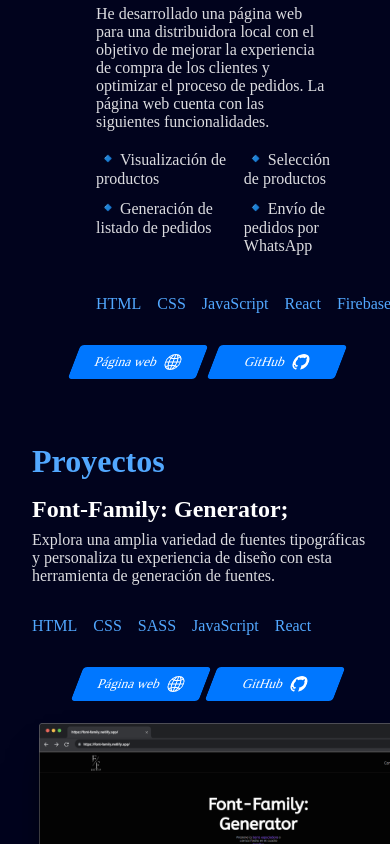
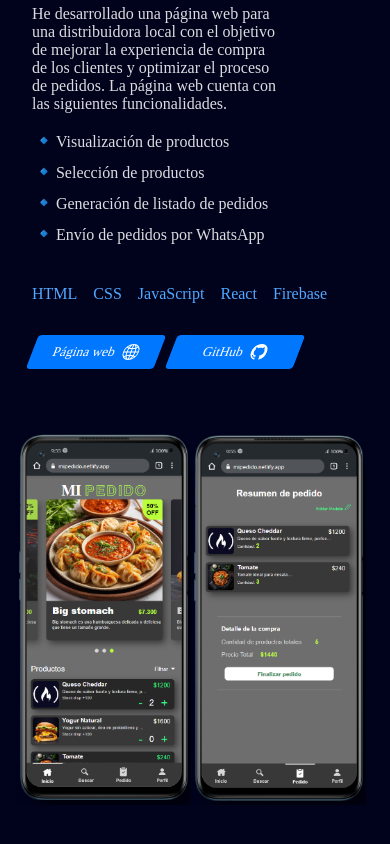
Before and after one commit to stivcode21/Colaboracion-Portafolio, a React (Vite) app: page / in a window 390 px wide. Shown: the part 1340-2184 px from the top of the page. Built offline with nearby package versions, Linux system fonts and the light colour scheme.

Commit message:
agregandole la experiencia laboral

```diff
--- a/src/components/experiencia/Experiencia.jsx
+++ b/src/components/experiencia/Experiencia.jsx
@@ -16,7 +16,8 @@ export const Experiencia = () => {
       tags: ["HTML", "CSS", "JavaScript", "React", "Firebase"],
       link: "https://mipedido.netlify.app/",
       gitHub: "https://github.com/Alan-Ribeca/Mi-Pedido",
-      video: "",
+      img: "./img/imgExpe.png",
+      imgDos: "./img/imgExpePe.png",
     },
   ];
 
@@ -25,7 +26,16 @@ export const Experiencia = () => {
       <div className="experienciaContainer">
         <h2 className="title">Experiencia laboral</h2>
         {experiencia.map(
-          ({ title, description, funciones, tags, link, gitHub, video }) => (
+          ({
+            title,
+            description,
+            funciones,
+            tags,
+            link,
+            gitHub,
+            img,
+            imgDos,
+          }) => (
             <div className="experienciaItem" key={title}>
               <h3 className="titleProyect">{title}</h3>
               <p className="descrip">{description}</p>
@@ -83,6 +93,10 @@ export const Experiencia = () => {
                   </button>
                 </a>
               </div>
+              <div className="containerImg">
+                <img src={img} alt="img del proyecto" />
+                <img src={imgDos} alt="img del proyecto" />
+              </div>
             </div>
           )
         )}
--- a/src/components/experiencia/experiencia.scss
+++ b/src/components/experiencia/experiencia.scss
@@ -6,7 +6,7 @@
 
 .experienciaItem {
   margin: 0.5rem 0 0 6rem;
-  max-width: 60%;
+
   .titleProyect {
     color: white;
     font-size: 1.5rem;
@@ -15,9 +15,11 @@
 
   .descrip {
     margin-bottom: 1rem;
+    max-width: 70%;
   }
 
   .funciones {
+    width: 130%;
     list-style: none;
     padding: 0;
     display: grid;
@@ -75,3 +77,68 @@
     }
   }
 }
+
+.containerImg {
+  margin-top: 4rem;
+  display: flex;
+}
+
+@media (max-width: 1200px) {
+  .containerImg {
+    img {
+      width: 190px;
+    }
+  }
+}
+
+@media (max-width: 1000px) {
+  .enlacesPag {
+    justify-content: left;
+  }
+  .containerImg {
+    img {
+      width: 250px;
+    }
+  }
+}
+
+@media (max-width: 650px) {
+  .title {
+    margin-left: 2rem;
+  }
+
+  .experienciaItem {
+    margin-left: 2rem;
+  }
+}
+
+@media (max-width: 650px) {
+  .experienciaItem {
+    .funciones {
+      display: flex;
+      flex-direction: column;
+    }
+  }
+
+  .containerImg {
+    img {
+      width: 200px;
+    }
+  }
+}
+
+@media (max-width: 450px) {
+  .containerImg {
+    margin-left: -1rem;
+
+    img {
+      width: 175px;
+    }
+  }
+}
+
+@media (max-width: 360px) {
+  .containerImg img {
+    width: 150px;
+  }
+}
```
Also changed, not shown: public/img/imgExpe.png (added), public/img/imgExpePe.png (added).
